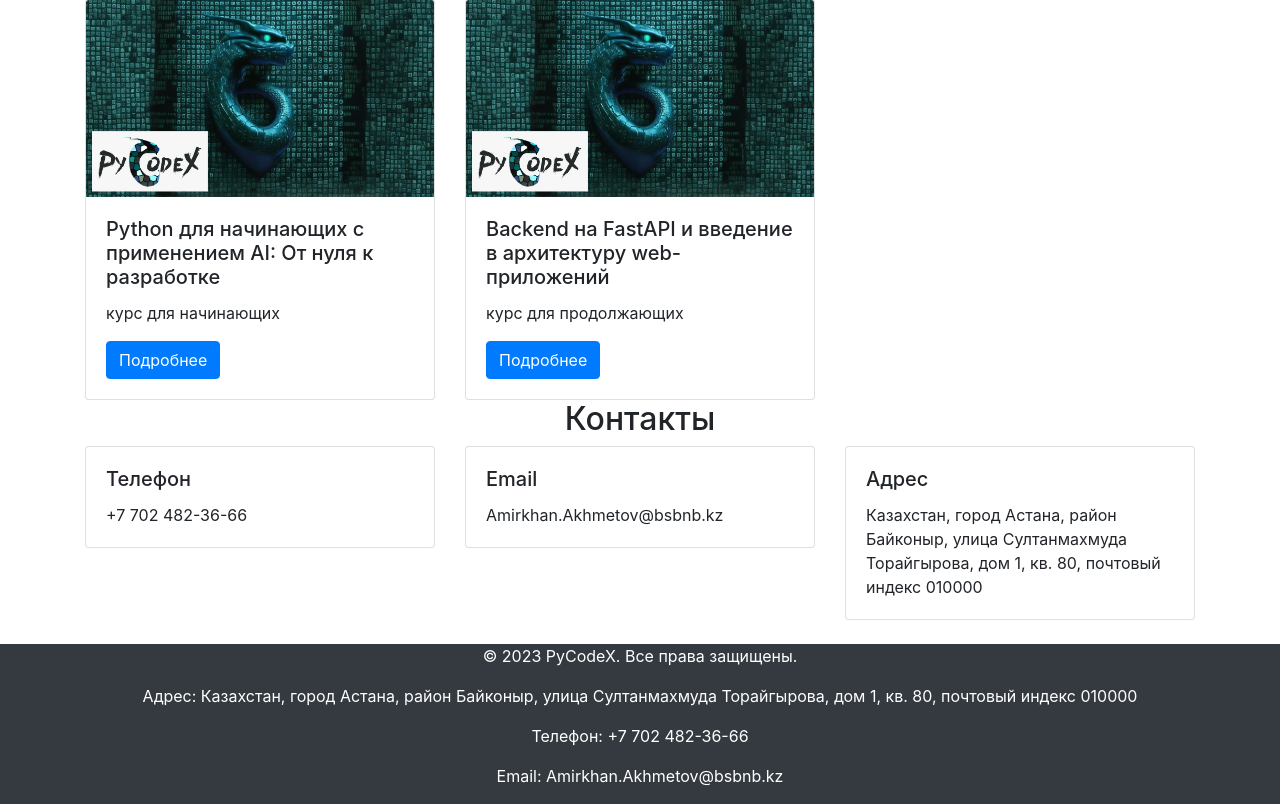
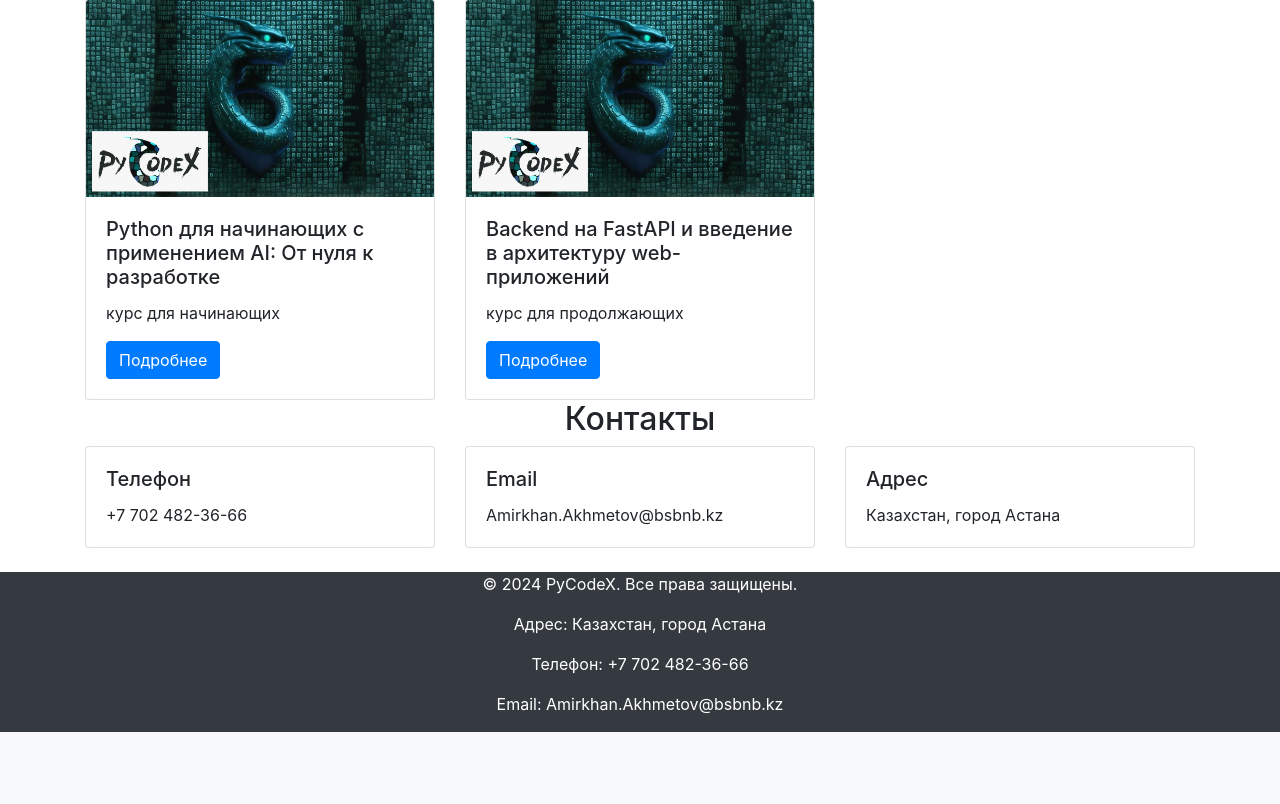
Before and after one commit to semyonnakrokhin/pycodex, a Django app: page / in a window 1280 px wide. Shown: the part 759-1563 px from the top of the page. After the commit the page ends 1491 px from the top, so only its background shows below. Run offline with Django 4.2, Linux system fonts and the light colour scheme; some libraries are stand-ins or nearby versions.

Commit message:
modify footer

```diff
--- a/pycodex/templates/include/footer.html
+++ b/pycodex/templates/include/footer.html
@@ -3,8 +3,8 @@
   <div class="container">
     <div class="row">
       <div class="col-lg-12">
-        <p>&copy; 2023 PyCodeX. Все права защищены.</p>
-        <p>Адрес: Казахстан, город Астана, район Байконыр, улица Cултанмахмуда Торайгырова, дом 1, кв. 80, почтовый индекс 010000</p>
+        <p>&copy; 2024 PyCodeX. Все права защищены.</p>
+        <p>Адрес: Казахстан, город Астана</p>
         <p>Телефон: +7 702 482-36-66</p>
         <p>Email: Amirkhan.Akhmetov@bsbnb.kz</p>
       </div>
--- a/pycodex/templates/info/home.html
+++ b/pycodex/templates/info/home.html
@@ -79,7 +79,7 @@
         <div class="card">
           <div class="card-body">
             <h5 class="card-title">Адрес</h5>
-            <p class="card-text">Казахстан, город Астана, район Байконыр, улица Султанмахмуда Торайгырова, дом 1, кв. 80, почтовый индекс 010000</p>
+            <p class="card-text">Казахстан, город Астана</p>
           </div>
         </div>
       </div>
```
